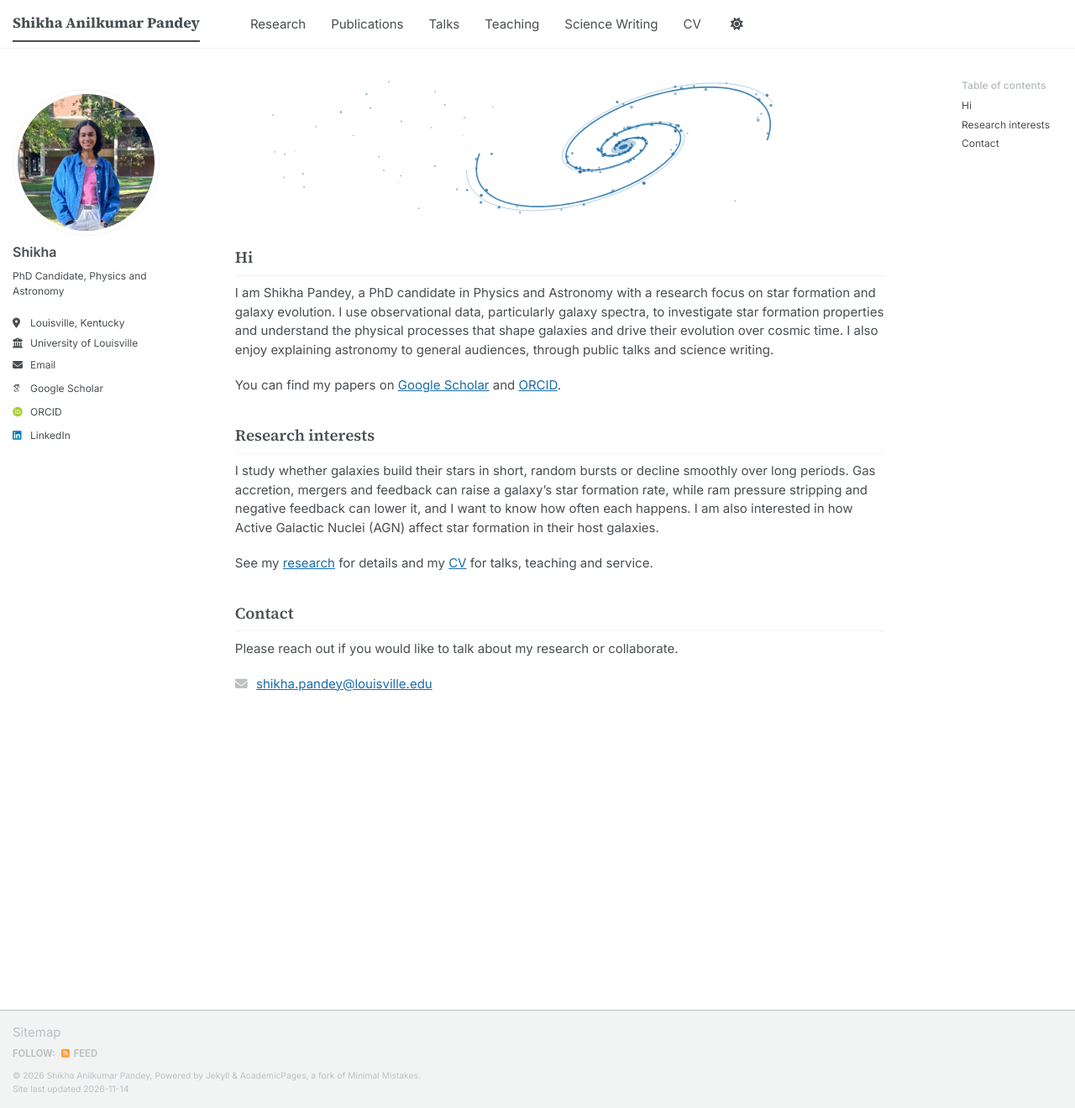
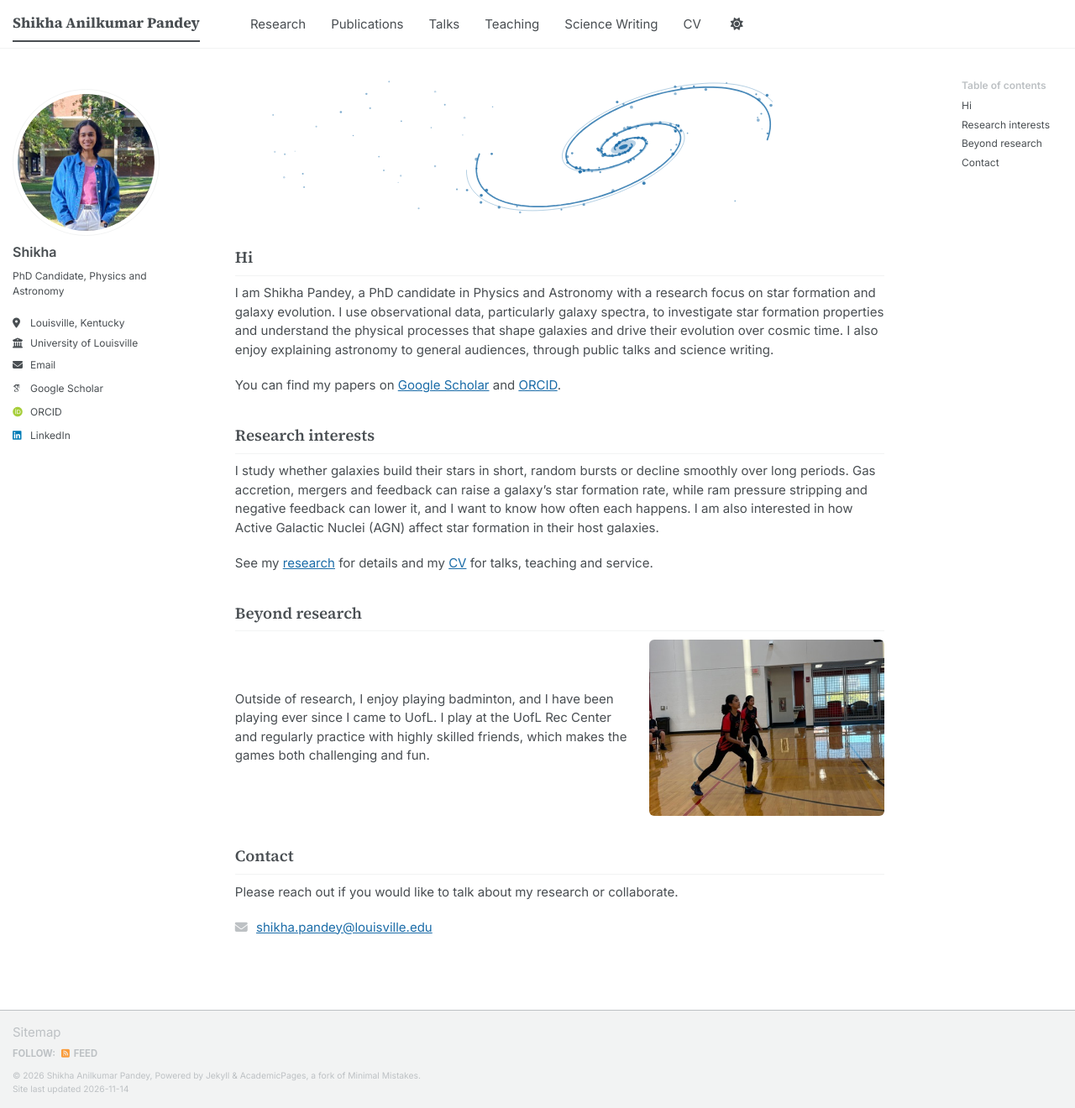
Before and after one commit to pshikha/pshikha.github.io, a Jekyll site: the page built from _pages/about.md, in a window 1280 px wide and 1320 px high. Shown: the whole window at 84% size. Built offline with Jekyll 4.4.1, drawn with Linux system fonts in a browser that asks for light colours; some web fonts are replaced; a script bundle is joined from its source files by our own code; library files that are not in the unit come from our copies.

Commit message:
Home: add a Beyond research section about badminton
Short text on the left, photo on the right (stacked on small screens), placed above Contact.

Co-Authored-By: Claude Sonnet 5.5 <noreply@anthropic.com>

```diff
--- a/_pages/about.md
+++ b/_pages/about.md
@@ -22,6 +22,13 @@ I study whether galaxies build their stars in short, random bursts or decline sm
 
 See my [research](/research/) for details and my [CV](/cv/) for talks, teaching and service.
 
+## Beyond research
+
+<div class="beyond">
+  <p>Outside of research, I enjoy playing badminton, and I have been playing ever since I came to UofL. I play at the UofL Rec Center and regularly practice with highly skilled friends, which makes the games both challenging and fun.</p>
+  <img src="/images/badminton.jpg" alt="Playing a badminton doubles game at the UofL Rec Center">
+</div>
+
 ## Contact
 
 Please reach out if you would like to talk about my research or collaborate.
--- a/_sass/layout/_page.scss
+++ b/_sass/layout/_page.scss
@@ -464,3 +464,34 @@
     color: var(--global-text-color-light);
   }
 }
+
+/* Beyond research: text on the left, photo on the right (stacked on small screens) */
+.beyond {
+  display: flex;
+  align-items: center;
+  gap: 1.5em;
+  margin: 0 0 1em;
+
+  p {
+    flex: 1 1 auto;
+    margin: 0;
+  }
+
+  img {
+    flex: 0 0 auto;
+    width: 280px;
+    max-width: 45%;
+    height: auto;
+    border-radius: 6px;
+  }
+
+  @media (max-width: 600px) {
+    flex-direction: column;
+    align-items: stretch;
+
+    img {
+      width: 100%;
+      max-width: 100%;
+    }
+  }
+}
```
Also changed, not shown: images/badminton.jpg (added).
